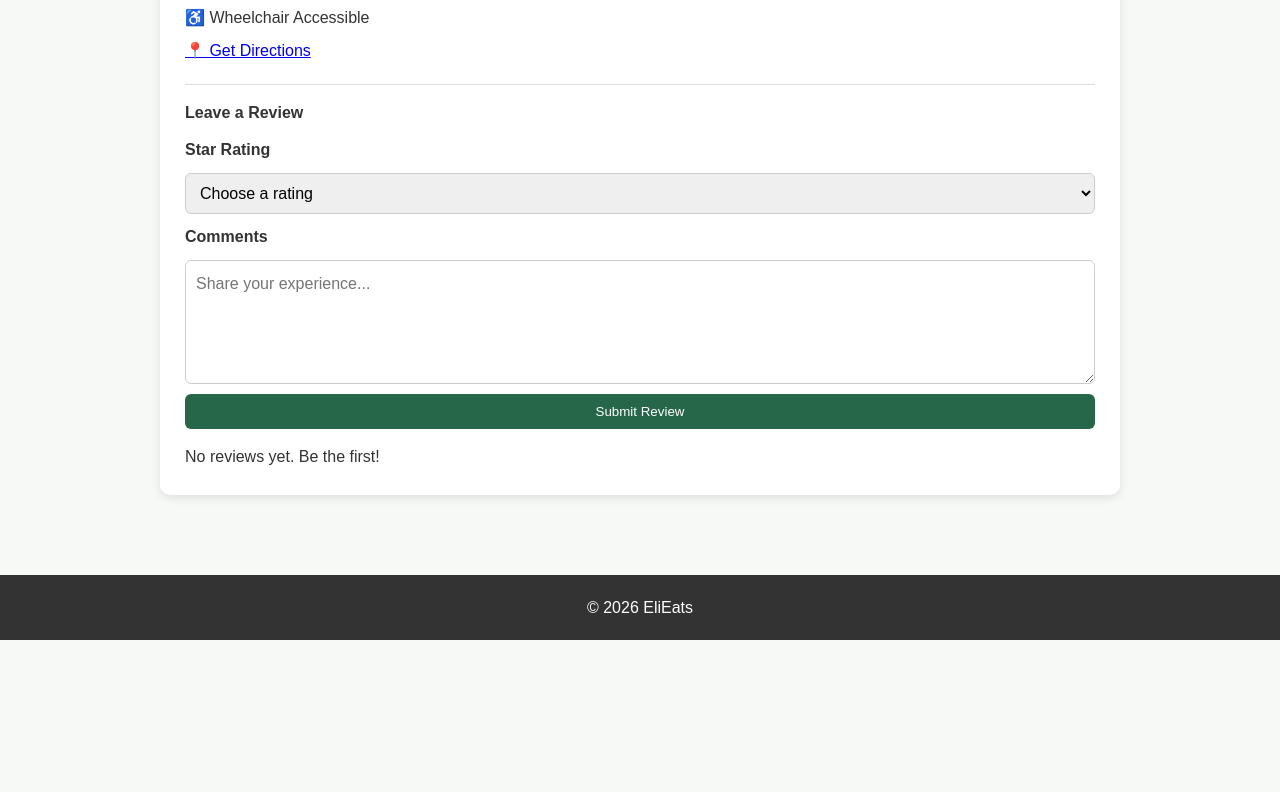
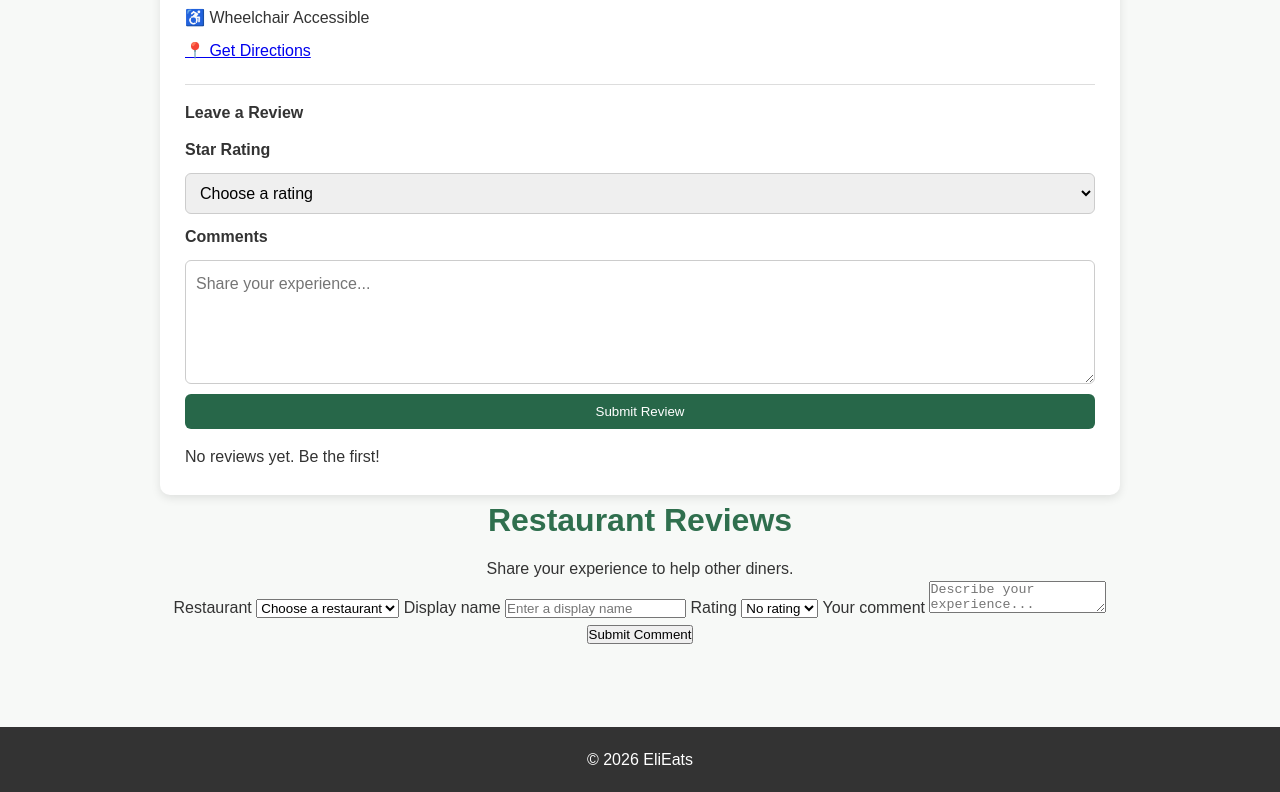
Before and after one commit to elizabethrami15/EliEats, a plain HTML site: page restaurants.html in a window 1280 px wide. Shown: the part 1466-2258 px from the top of the page. Before the commit the page ends 2106 px from the top, so only its background shows below. Drawn offline with nearby package versions, Linux system fonts and the light colour scheme.

Commit message:
Update restaurants.html

```diff
--- a/restaurants.html
+++ b/restaurants.html
@@ -367,6 +367,54 @@
 
         </div>
 
+<section id="reviews">
+  <h2>Restaurant Reviews</h2>
+  <p>Share your experience to help other diners.</p>
+
+  <form id="comment-form">
+    <label for="restaurant-select">Restaurant</label>
+    <select id="restaurant-select" required>
+      <option value="">Choose a restaurant</option>
+    </select>
+
+    <label for="display-name">Display name</label>
+    <input
+      id="display-name"
+      type="text"
+      maxlength="40"
+      required
+      placeholder="Enter a display name"
+    />
+
+    <label for="rating">Rating</label>
+    <select id="rating">
+      <option value="">No rating</option>
+      <option value="1">1 star</option>
+      <option value="2">2 stars</option>
+      <option value="3">3 stars</option>
+      <option value="4">4 stars</option>
+      <option value="5">5 stars</option>
+    </select>
+
+    <label for="comment-text">Your comment</label>
+    <textarea
+      id="comment-text"
+      maxlength="1000"
+      required
+      placeholder="Describe your experience..."
+    ></textarea>
+
+    <button type="submit">Submit Comment</button>
+  </form>
+
+  <p id="comment-status" role="status" aria-live="polite"></p>
+  <div id="comment-list"></div>
+</section>
+
+<!-- Load Supabase before your own JavaScript. -->
+<script src="https://cdn.jsdelivr.net/npm/@supabase/supabase-js@2"></script>
+<script src="script.js"></script>
+
     </section>
 </main>
 
```
